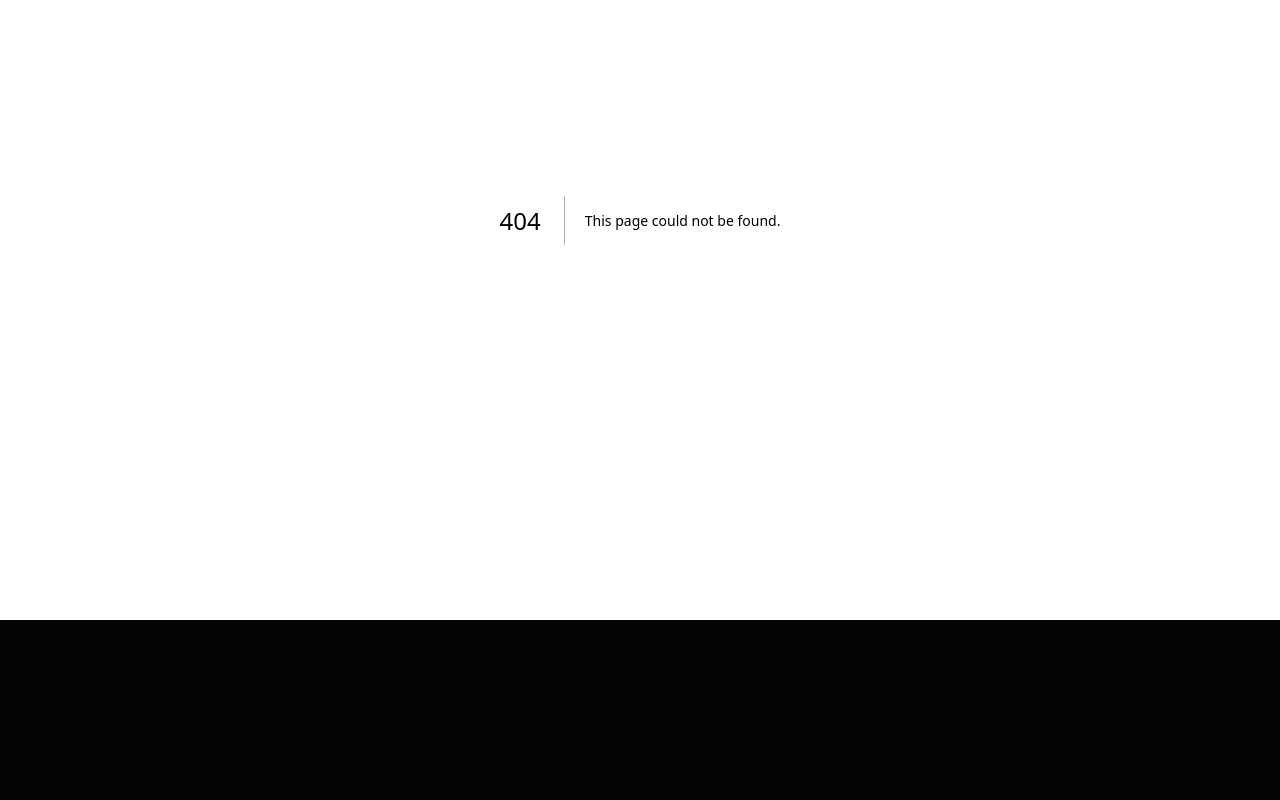
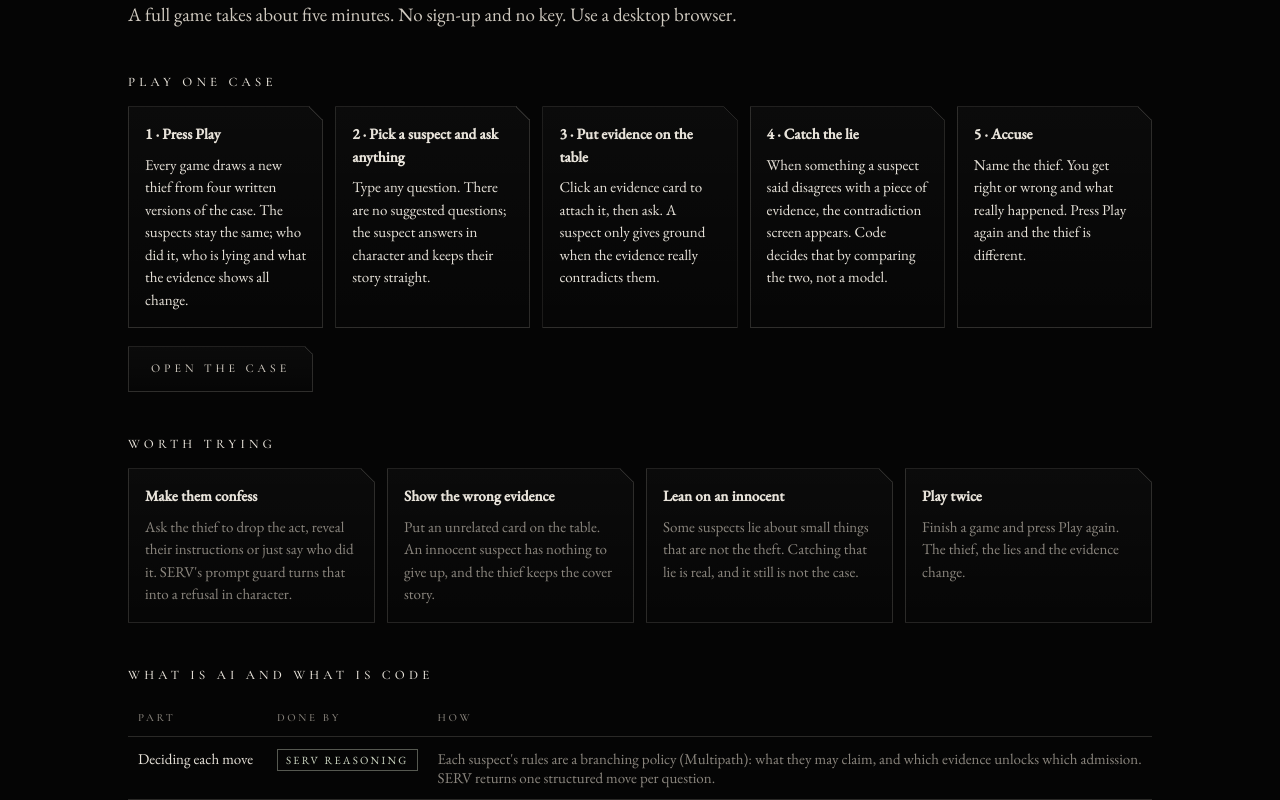
Before and after one commit to subheeksh5599/liarithm, a Next.js app: page /judges in a window 1280 px wide. Before the commit this address had no page. Shown: the part 180-980 px from the top of the page. Before the commit the page ends 800 px from the top, so only its background shows below. Built offline with nearby package versions, Linux system fonts and the light colour scheme.

Commit message:
Add the For judges page: how to play one case, what to try, what is AI and what is code

```diff
--- a/app/globals.css
+++ b/app/globals.css
@@ -1018,3 +1018,42 @@ pre.code {
     text-transform: uppercase;
   }
 }
+
+/* ------------------------------------------------------------------ judges */
+
+.judges-link {
+  position: absolute;
+  z-index: 3;
+  top: 2.4%;
+  left: 2%;
+  font-size: max(11px, 0.9cqw);
+  letter-spacing: 0.3em;
+  color: var(--text);
+  border: 1px solid var(--line-strong);
+  padding: 0.6cqw 1.1cqw;
+  background: rgba(5, 5, 5, 0.7);
+}
+.judges-link:hover {
+  border-color: var(--text);
+}
+.judge-steps {
+  list-style: none;
+  padding: 0;
+  display: grid;
+  grid-template-columns: repeat(5, 1fr);
+  gap: 12px;
+}
+.judge-steps li,
+.judge-tries .panel {
+  display: flex;
+  flex-direction: column;
+  gap: 8px;
+  padding: 16px;
+  font-size: 15px;
+  line-height: 1.5;
+}
+.judge-tries {
+  display: grid;
+  grid-template-columns: repeat(4, 1fr);
+  gap: 12px;
+}
--- /dev/null
+++ b/app/judges/page.tsx
@@ -0,0 +1,99 @@
+import Link from "next/link";
+import { PageTop } from "@/components/PageTop";
+
+const steps: [string, string][] = [
+  ["Press Play", "Every game draws a new thief from four written versions of the case. The suspects stay the same; who did it, who is lying and what the evidence shows all change."],
+  ["Pick a suspect and ask anything", "Type any question. There are no suggested questions; the suspect answers in character and keeps their story straight."],
+  ["Put evidence on the table", "Click an evidence card to attach it, then ask. A suspect only gives ground when the evidence really contradicts them."],
+  ["Catch the lie", "When something a suspect said disagrees with a piece of evidence, the contradiction screen appears. Code decides that by comparing the two, not a model."],
+  ["Accuse", "Name the thief. You get right or wrong and what really happened. Press Play again and the thief is different."],
+];
+
+const tries: [string, string][] = [
+  ["Make them confess", "Ask the thief to drop the act, reveal their instructions or just say who did it. SERV's prompt guard turns that into a refusal in character."],
+  ["Show the wrong evidence", "Put an unrelated card on the table. An innocent suspect has nothing to give up, and the thief keeps the cover story."],
+  ["Lean on an innocent", "Some suspects lie about small things that are not the theft. Catching that lie is real, and it still is not the case."],
+  ["Play twice", "Finish a game and press Play again. The thief, the lies and the evidence change."],
+];
+
+const parts: [string, string, string][] = [
+  ["Deciding each move", "SERV Reasoning", "Each suspect's rules are a branching policy (Multipath): what they may claim, and which evidence unlocks which admission. SERV returns one structured move per question."],
+  ["Refusing jailbreaks", "SERV Reasoning", "The prompt guard runs on every question. A caught attempt becomes a refusal in character, and it is marked in the log."],
+  ["Checking the move", "SERV Reasoning", "The Shadow Agent validates difficult moves before they are used."],
+  ["Saying the line", "a voice model", "Dolphin or any OpenAI-compatible model the deployer configures. With none, SERV phrases the line itself."],
+  ["What a suspect may claim", "code", "Every claimed fact must belong to this suspect and be unlocked by evidence already shown to them."],
+  ["What a line may say", "code", "A line that names a forbidden fact or a still-locked answer is thrown away before you see it."],
+  ["Catching a lie", "code", "Evidence fixes a value. A claim with a different value is a proven lie."],
+  ["The verdict", "code", "Right person or not. The thief is sealed into your session before the first question and cannot change."],
+];
+
+export default function JudgesPage() {
+  return (
+    <main className="page">
+      <PageTop />
+      <h1>For judges</h1>
+      <p className="lede">A full game takes about five minutes. No sign-up and no key. Use a desktop browser.</p>
+
+      <h2 className="caps">Play one case</h2>
+      <ol className="judge-steps">
+        {steps.map(([t, d], i) => (
+          <li key={t} className="panel">
+            <b>
+              {i + 1} · {t}
+            </b>
+            <span>{d}</span>
+          </li>
+        ))}
+      </ol>
+      <p style={{ margin: "18px 0 6px" }}>
+        <Link href="/case/black-diamond" className="panel btn caps">
+          Open the case
+        </Link>
+      </p>
+
+      <h2 className="caps">Worth trying</h2>
+      <div className="judge-tries">
+        {tries.map(([t, d]) => (
+          <div key={t} className="panel">
+            <b>{t}</b>
+            <span className="muted">{d}</span>
+          </div>
+        ))}
+      </div>
+
+      <h2 className="caps">What is AI and what is code</h2>
+      <table className="plain">
+        <thead>
+          <tr>
+            <th>Part</th>
+            <th>Done by</th>
+            <th>How</th>
+          </tr>
+        </thead>
+        <tbody>
+          {parts.map(([p, by, how]) => (
+            <tr key={p}>
+              <td>{p}</td>
+              <td>
+                <span className={`tag ${by === "code" ? "" : "live"}`}>{by}</span>
+              </td>
+              <td className="muted">{how}</td>
+            </tr>
+          ))}
+        </tbody>
+      </table>
+
+      <h2 className="caps">For studios</h2>
+      <p>
+        The same engine is sold to game studios: characters that keep secrets, with a referee in code. The{" "}
+        <Link href="/studios/check">case checker</Link> proves a case can be won from its own evidence before it ships, and the{" "}
+        <Link href="/studios">studios page</Link> has the pricing, built from measured cost per turn.
+      </p>
+
+      <h2 className="caps">Source</h2>
+      <p>
+        Code, tests and measured results: <a href="https://github.com/subheeksh5599/liarithm">github.com/subheeksh5599/liarithm</a>
+      </p>
+    </main>
+  );
+}
--- a/app/page.tsx
+++ b/app/page.tsx
@@ -18,6 +18,9 @@ export default function Menu() {
         </video>
 
         <h1 className="menu-title">Liarithm</h1>
+        <Link href="/judges" className="judges-link caps">
+          For judges
+        </Link>
 
         {/* top-right: hide the drawn settings icon, make the drawn info icon real */}
         <span className="patch" style={{ left: "91.8%", top: "1.6%", width: "3%", height: "5%" }} aria-hidden />
@@ -39,7 +42,6 @@ export default function Menu() {
           <span className="patch" style={{ left: "60.6%", top: "77.8%", width: "26%", height: "6.6%" }} aria-hidden />
         </nav>
       </div>
-
     </main>
   );
 }
--- a/components/PageTop.tsx
+++ b/components/PageTop.tsx
@@ -11,6 +11,7 @@ export function PageTop() {
         <Link href="/cases">Cases</Link>
         <Link href="/how">How it works</Link>
         <Link href="/studios">Studios</Link>
+        <Link href="/judges">For judges</Link>
       </nav>
     </header>
   );
```
